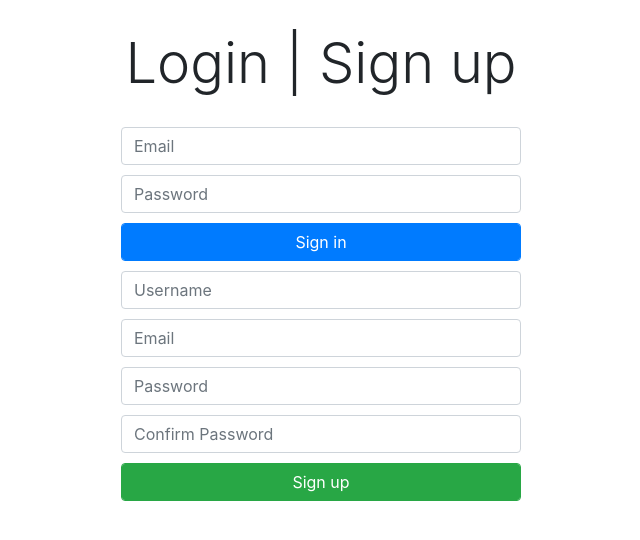
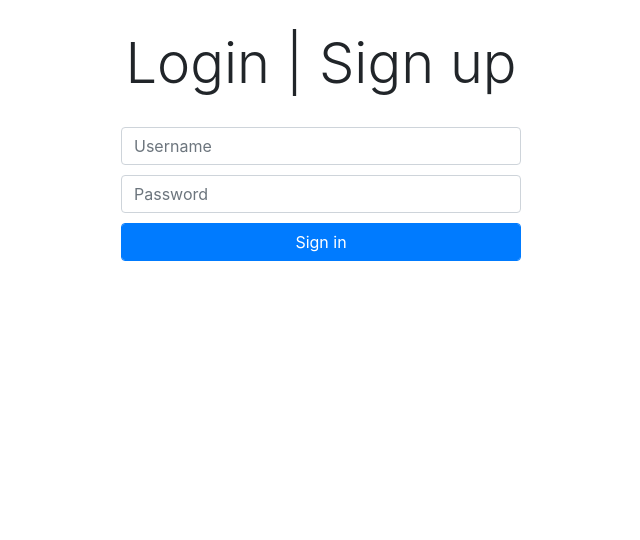
Before and after one commit to mel7ussieny/php-ecommerce, a PHP site: page /login.php in a window 1280 px wide. Shown: the part 100-640 px from the top of the page, without its empty margins (319-959 px from the left). Run offline with PHP 8.4, Linux system fonts and the light colour scheme; data comes from the database, SQL or seed files in the repository; some libraries are stand-ins or nearby versions.

Commit message:
Login Page Updated

```diff
--- a/categories.php
+++ b/categories.php
@@ -1,4 +1,5 @@
 <?php
+    session_start();
     include "init.php";
 ?>
     <div class="container">
--- a/inc/tmpl/header.php
+++ b/inc/tmpl/header.php
@@ -13,9 +13,17 @@
     <link href="https://fonts.googleapis.com/css2?family=Montserrat&display=swap" rel="stylesheet">
 
     <body>
-      <div class="container" >
+      <div class="container">
         <div class="d-flex justify-content-end upper-bar">
-          <a href="login.php">Login/Sign Up</a>
+          <?php
+            if(!isset($_SESSION['client'])){
+              echo '<a href="login.php" style="margin-left:auto">Login/Sign Up</a>';
+            }else{
+              echo '<span style="margin-right:auto">Welcome '.$_SESSION['client'].'</span>';
+            }
+
+          ?>
+
         </div>
       </div>
       <nav class="navbar navbar-expand-lg navbar-dark bg-dark p-2">
--- a/layout/css/main.css
+++ b/layout/css/main.css
@@ -8,56 +8,59 @@ a {
   height: 100%;
   background-color: #ccc;
 }
-.item{
-  border:1px solid #CCC;
-  margin-bottom:30px;
-  background-color:#fcfcfc;
+.item {
+  border: 1px solid #ccc;
+  margin-bottom: 30px;
+  background-color: #fcfcfc;
   position: relative;
 }
-.item .item-img img{
-  width:100%;
+.item .item-img img {
+  width: 100%;
 }
-.item .item-details{
-  padding:10px;
+.item .item-details {
+  padding: 10px;
 }
-.item .item-details h4{
-  font-family: 'Noto Sans JP';
-
+.item .item-details h4 {
+  font-family: "Noto Sans JP";
 }
-.item .item-details p{
-  font-family: 'Open Sans';
-
+.item .item-details p {
+  font-family: "Open Sans";
 }
-.item-price{
-  position:absolute;
-  font-family: 'Noto Sans JP';
+.item-price {
+  position: absolute;
+  font-family: "Noto Sans JP";
   display: block;
-  top:10px;
-  left:0px;
-  background-color:#6e6e6e;
-  color: #FFF;
-  padding:1px 40px 1px 20px;
-
+  top: 10px;
+  left: 0px;
+  background-color: #6e6e6e;
+  color: #fff;
+  padding: 1px 40px 1px 20px;
 }
-.upper-bar{
-  padding-right:.5rem !important;
-  padding-top:10px;
-  padding-bottom:10px;
+.upper-bar {
+  padding-right: 0.5rem !important;
+  padding-top: 10px;
+  padding-bottom: 10px;
 }
-.upper-bar a{
+.upper-bar a {
   text-decoration: none;
 }
 /* Login Page */
-.login h3{
+.login h3 {
   margin: 30px 0px;
+  cursor: default;
 }
 .form-login,
-.form-signup{
-  max-width:400px;
-  margin:0px auto;
-
+.form-signup {
+  max-width: 400px;
+  margin: 0px auto;
 }
-.form-login > input{
-  margin-bottom:10px;
+.form-login > input {
+  margin-bottom: 10px;
   box-shadow: none !important;
 }
+.form-login.signup > input:focus {
+  border-color: rgba(40, 167, 69, 0.5) !important;
+}
+.login form.signup {
+  display: none;
+}
--- a/layout/js/main.js
+++ b/layout/js/main.js
@@ -9,4 +9,18 @@ $(document).ready(function(){
     $("select").selectBoxIt({
       autoWidth:false,
     });
+
+    $(".login h3 span").click(function(){
+        if($(this).attr("class") == "signin"){
+          $(this).css("color","#0069D9");
+          $(this).siblings().css("color","#2b2b2b");
+        }else if($(this).attr("class") == "signup"){
+          $(this).css("color","#218838");
+          $(this).siblings().css("color","#2b2b2b");
+
+        }
+        $(".login form").hide();
+        $(".form-login."+$(this).attr("class")).fadeIn(100);
+    })
+
 })
--- a/login.php
+++ b/login.php
@@ -3,14 +3,28 @@
     $title = "Login";
     include "init.php";
     if(isset($_SESSION['client'])){ header("Location:index.php"); exit; }
+    if($_SERVER['REQUEST_METHOD'] == "POST"){
+        $user = $_POST['user'];
+        $pass = $_POST['pass'];
+        $hahsedpass = sha1($pass);
+
+        $stmt = $connect->prepare("SELECT * FROM users WHERE Username = ? AND Password = ? LIMIT 1");
+        $stmt->execute(array($user,$hahsedpass));
+        $count = $stmt->rowCount();
+        if($count > 0){
+            $_SESSION['client'] = $user;
+            header("Location: index.php");
+            exit();
+        }
+    }
 
 ?>
     <div class="container">
         <div class="login">
-            <h3 class="display-4 text-center"><span class="login">Login</span> | <span class="signup">Sign up</span></h3>
-            <form class="form-login signin">
-                <input type="email" placeholder="Email" class="form-control" autocomplete="off" required>
-                <input type="password" placeholder="Password" class="form-control" autocomplete="new-password" required>
+            <h3 class="display-4 text-center"><span class="signin">Login</span> | <span class="signup">Sign up</span></h3>
+            <form class="form-login signin" action="<?php echo $_SERVER['PHP_SELF']?>" method="POST">
+                <input type="text" placeholder="Username" name="user" class="form-control" autocomplete="off" required>
+                <input type="password" placeholder="Password" name="pass" class="form-control" autocomplete="new-password" required>
                 <input type="submit" value="Sign in" class="form-control btn-primary">
             </form>
 
```
Also changed, not shown: admin/index.php (line endings or trailing spaces).
